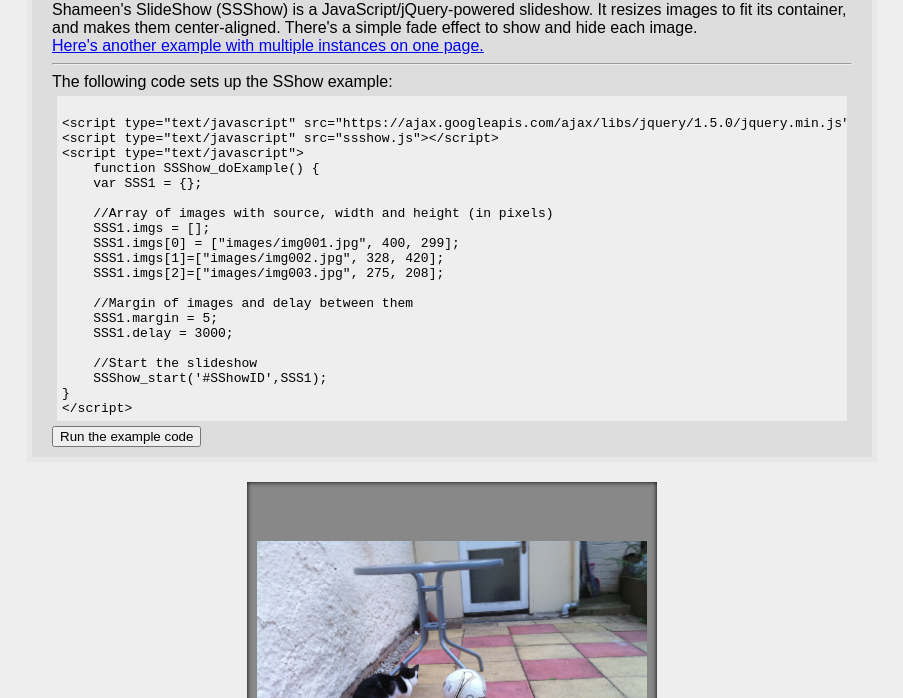
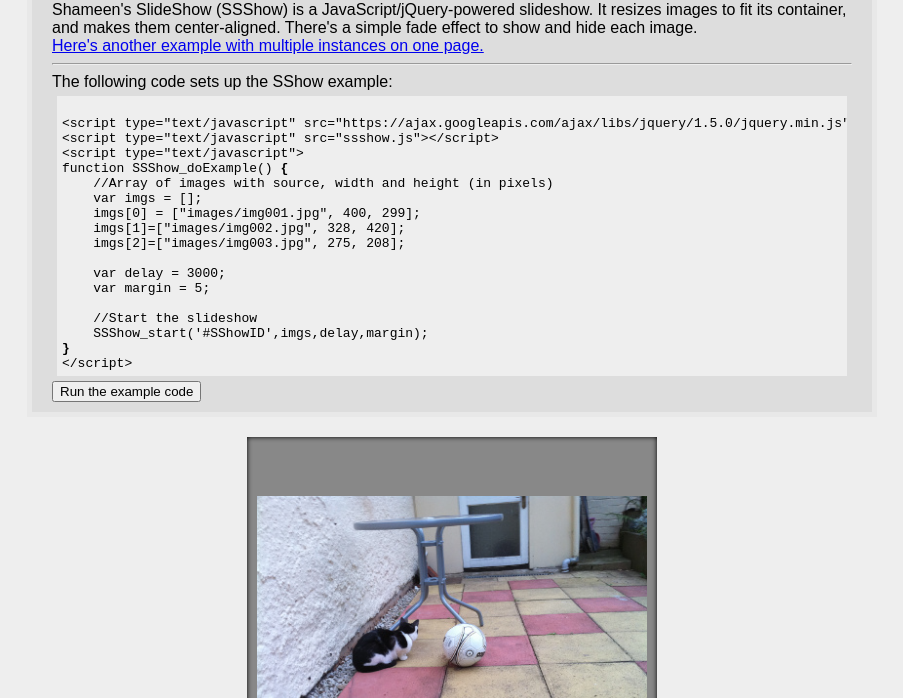
Before and after one commit to shameen/SSShow, a plain HTML site: page index.html in a window 1280 px wide. Both pictures are taken after a click on the button "Run the example code". Shown: the part 102-800 px from the top of the page, without its empty margins (188-1091 px from the left). Drawn offline with nearby package versions, Linux system fonts and the light colour scheme.

Commit message:
Uses less objects for ease/compatibility, added some more comments

```diff
--- a/index.html
+++ b/index.html
@@ -7,20 +7,17 @@
   <script type="text/javascript" src="ssshow.js"></script>
   <script type="text/javascript">
     function SSShow_doExample() {
-        var SSS1 = {};
+        //Array of images with source, width and height (in pixels)
+        var imgs = [];
+        imgs[0] = ["images/img001.jpg", 400, 299];
+        imgs[1]=["images/img002.jpg", 328, 420];
+        imgs[2]=["images/img003.jpg", 275, 208];
 
-        //Array of images with source, width and height (in pixels)
-        SSS1.imgs = [];
-        SSS1.imgs[0] = ["images/img001.jpg", 400, 299];
-        SSS1.imgs[1]=["images/img002.jpg", 328, 420];
-        SSS1.imgs[2]=["images/img003.jpg", 275, 208];
-
-        //Margin of images and delay between them
-        SSS1.margin = 5;
-        SSS1.delay = 3000;
+        var delay = 3000;
+        var margin = 5;
 
         //Start the slideshow
-        SSShow_start('#SShowID',SSS1);
+        SSShow_start('#SShowID',imgs,delay,margin);
     }
   </script>
 </head>
@@ -37,22 +34,19 @@
 &lt;script type="text/javascript" src="https://ajax.googleapis.com/ajax/libs/jquery/1.5.0/jquery.min.js"&gt;&lt;/script&gt;
 &lt;script type="text/javascript" src="ssshow.js"&gt;&lt;/script&gt;
 &lt;script type="text/javascript"&gt;
-    function SSShow_doExample() {
-    var SSS1 = {};
+function SSShow_doExample() <b>{</b>
+    //Array of images with source, width and height (in pixels)
+    var imgs = [];
+    imgs[0] = ["images/img001.jpg", 400, 299];
+    imgs[1]=["images/img002.jpg", 328, 420];
+    imgs[2]=["images/img003.jpg", 275, 208];
 
-    //Array of images with source, width and height (in pixels)
-    SSS1.imgs = [];
-    SSS1.imgs[0] = ["images/img001.jpg", 400, 299];
-    SSS1.imgs[1]=["images/img002.jpg", 328, 420];
-    SSS1.imgs[2]=["images/img003.jpg", 275, 208];
-
-    //Margin of images and delay between them
-    SSS1.margin = 5;
-    SSS1.delay = 3000;
+    var delay = 3000;
+    var margin = 5;
 
     //Start the slideshow
-    SSShow_start('#SShowID',SSS1);
-}
+    SSShow_start('#SShowID',imgs,delay,margin);
+<b>}</b>
 &lt;/script&gt;</code></pre>
         <button onclick="SSShow_doExample();">Run the example code</button><br />
     </div>
@@ -93,8 +87,6 @@
                 </ul>
             </li>
         </ol>
-        <hr />
-        Hopefully this will work with multiple instances, but I have yet to test it out.
     </div>
     <div style="text-align:center"><a href="http://shameen.info">http://shameen.info</a></div>
 </body>
--- a/ssshow.js
+++ b/ssshow.js
@@ -10,20 +10,23 @@ var SSShow = [];
 var SSShow_is_enabled = false;
 var SSShow_timers = [];
 
-function SSShow_newInstance(target, obj) {
-    //Make an object with all properties
+function SSShow_newInstance(target, imgs, delay, margin) {
+    /* Make an instance of SSShow using the arguments given.
+     */
     var O = {};
     O.target = target;
     O.height = $(target).height();
     O.width = $(target).width();
     O.cur = -1;
-    O.margin = obj.margin;
-    O.delay = obj.delay;
-    O.imgs = obj.imgs;
+    O.margin = margin;
+    O.delay = delay;
+    O.imgs = imgs;
     return O;
 }
 
 function SSShow_next(id) {
+    /* Changes to the next image in the slideshow, then sets the timer for the next image.
+     */
     if (SSShow_is_enabled) {
         //Set the new current image
 
@@ -81,8 +84,9 @@ function SSShow_next(id) {
 }
 
 function SSShow_prev(id) {
-    //Set cur so the next time SSShow_next is called,
-    //it will show the previous image.
+    /* Set the index 'cur' so the next time SSShow_next is called,
+     * it will show the previous image.
+     */
     SSShow[id].cur -= 2;
     if (SSShow[id].cur <= -2) {
         SSShow[id].cur = SSShow[id].imgs.length-2;
@@ -90,11 +94,22 @@ function SSShow_prev(id) {
     SSShow_timers[id] = setTimeout(function(){SSShow_next(id);},SSShow[id].delay);
 }
 
-function SSShow_start(target, obj) {
+function SSShow_start(target, imgs, delay, margin) {
+    /* Makes a new instance of SSShow and starts the slideshow.
+     * This is the only function you need to run (via a webpage) for basic usage.
+     *
+     *      target = the object/identifier of the slideshow's container. (jQuery)
+     *      imgs = An array of images and their dimensions: [source,width,height]
+     *      delay = The time (in milliseconds) the image is shown for. (optional)
+     *      margin = The minimum space (in pixels) between the image and it's container.
+     */
     $(target).html('<img src="loading.gif" width="16" height="16" alt="loading..." />');
 
-    //Make a new instance of SSShow and start it off
-    SSShow.push(SSShow_newInstance(target, obj));
+    //To set defaults on optional variables
+    delay = (typeof delay == 'undefined') ? 5000 : delay;
+    margin = (typeof margin== 'undefined') ? 5 : margin;
+
+    SSShow.push(SSShow_newInstance(target, imgs, delay, margin));
     var id = SSShow.length-1;
     SSShow_is_enabled = true;
     SSShow_timers[id] = setTimeout(function(){SSShow_next(id);}, 0);
```
Also changed, not shown: example2.html (+14 -18 lines).
